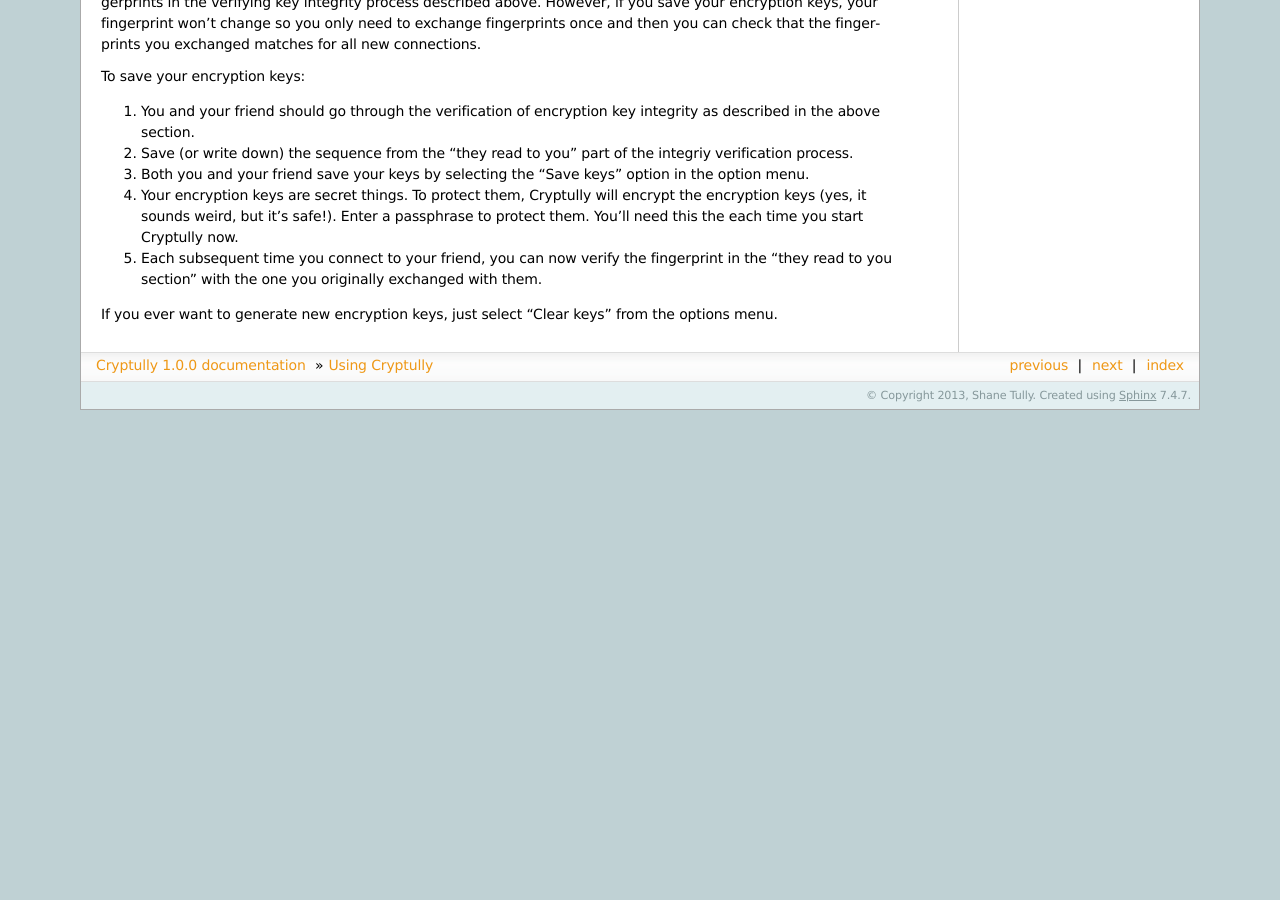
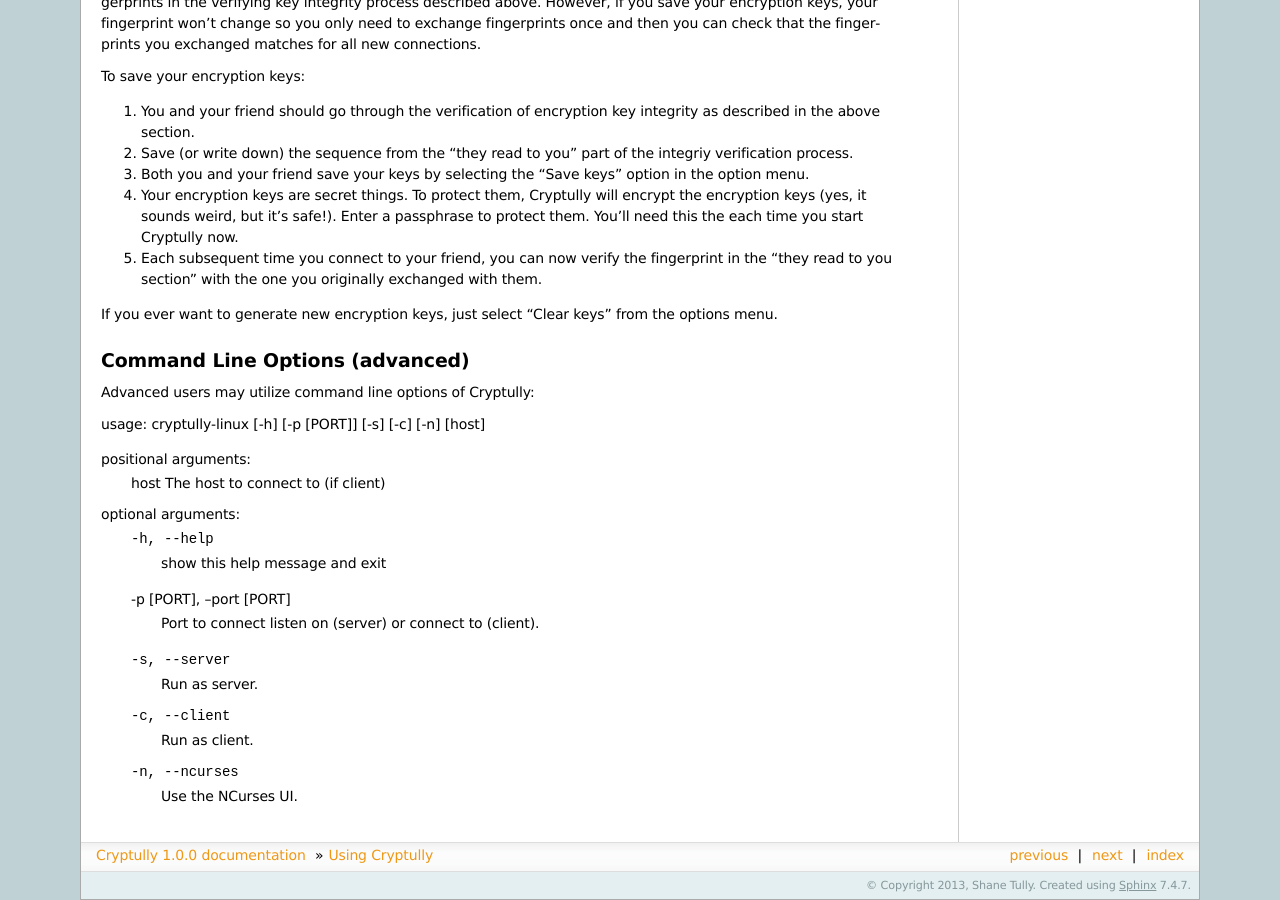
Before and after one commit to shanet/Cryptully, a Sphinx documentation site: the page built from docs/usage.rst, in a window 1280 px wide and 900 px high, scrolled down 3520 px. Built offline with Sphinx 7.4.7, drawn with Linux system fonts in a browser that asks for light colours; before the commit the page ends 3930 px from its top, so only the background shows below that; some of the changed text lies outside the part shown.

Commit message:
added command line options to usage section

```diff
--- a/docs/usage.rst
+++ b/docs/usage.rst
@@ -135,3 +135,23 @@
    read to you section" with the one you originally exchanged with them.
 
 If you ever want to generate new encryption keys, just select "Clear keys" from the options menu.
+
+-------------------------------
+Command Line Options (advanced)
+-------------------------------
+
+Advanced users may utilize command line options of |project|::
+
+usage: cryptully-linux [-h] [-p [PORT]] [-s] [-c] [-n] [host]
+
+positional arguments:
+  host                  The host to connect to (if client)
+
+optional arguments:
+  -h, --help            show this help message and exit
+  -p [PORT], --port [PORT]
+                        Port to connect listen on (server) or connect to
+                        (client).
+  -s, --server          Run as server.
+  -c, --client          Run as client.
+  -n, --ncurses         Use the NCurses UI.
```
